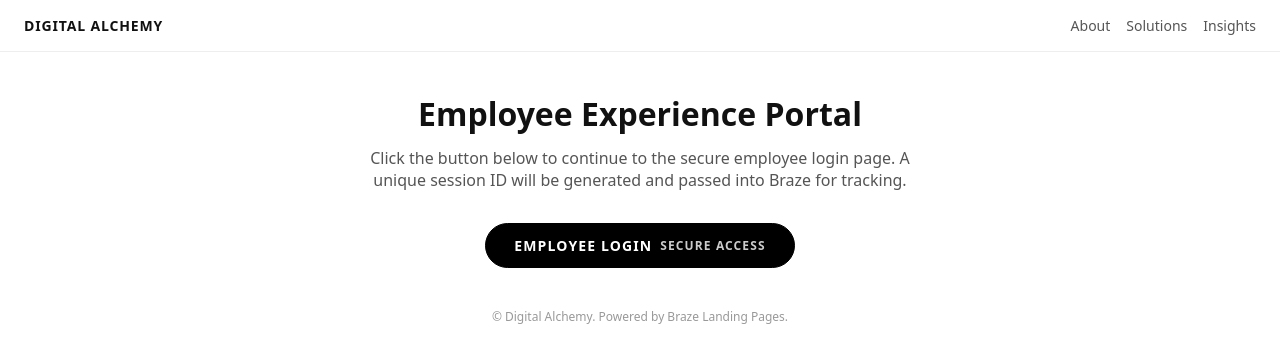
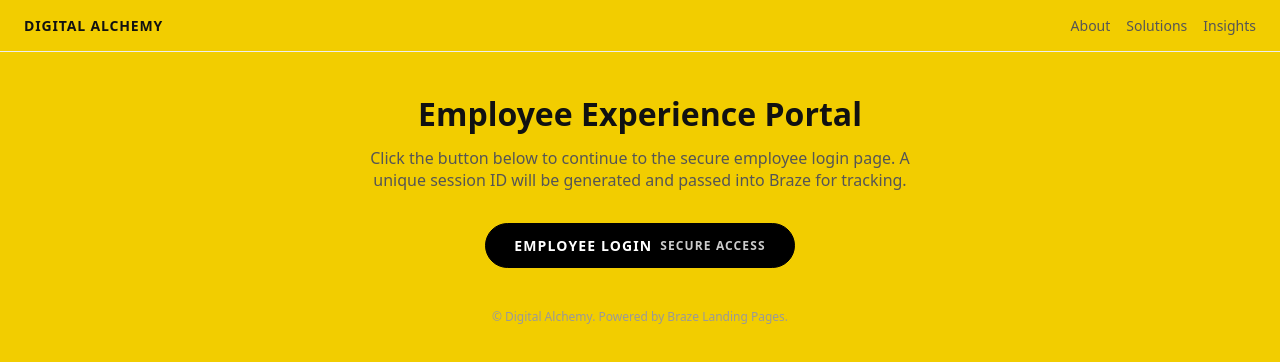
Before and after one commit to DA-Global218/braze_testing, a plain HTML site: page index.html in a window 1280 px wide. Drawn offline with Linux system fonts and the light colour scheme; a script that the page names is missing.

Commit message:
Update index.html

```diff
--- a/index.html
+++ b/index.html
@@ -7,7 +7,7 @@
     <style>
       :root {
         --primary: #000000;
-        --bg: #ffffff;
+        --bg: #f2cd00;
       }
 
       * {
```
